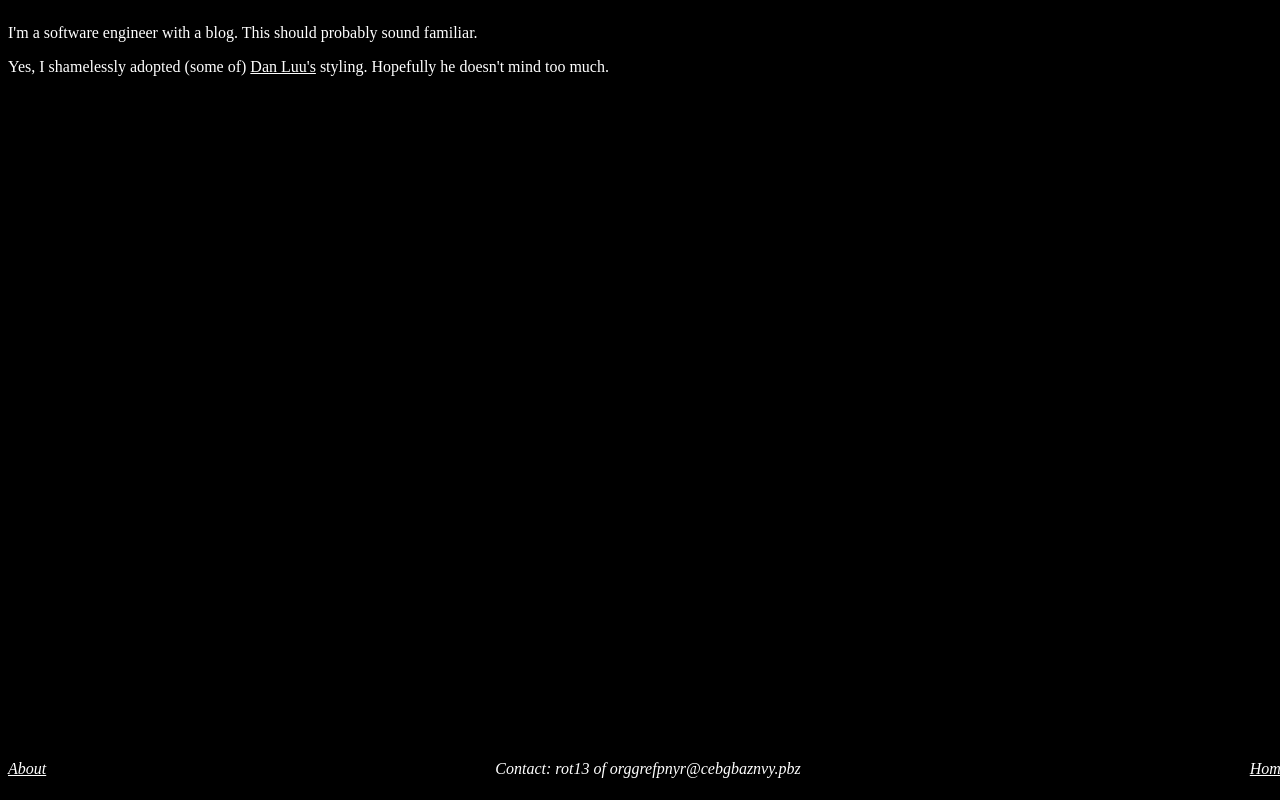
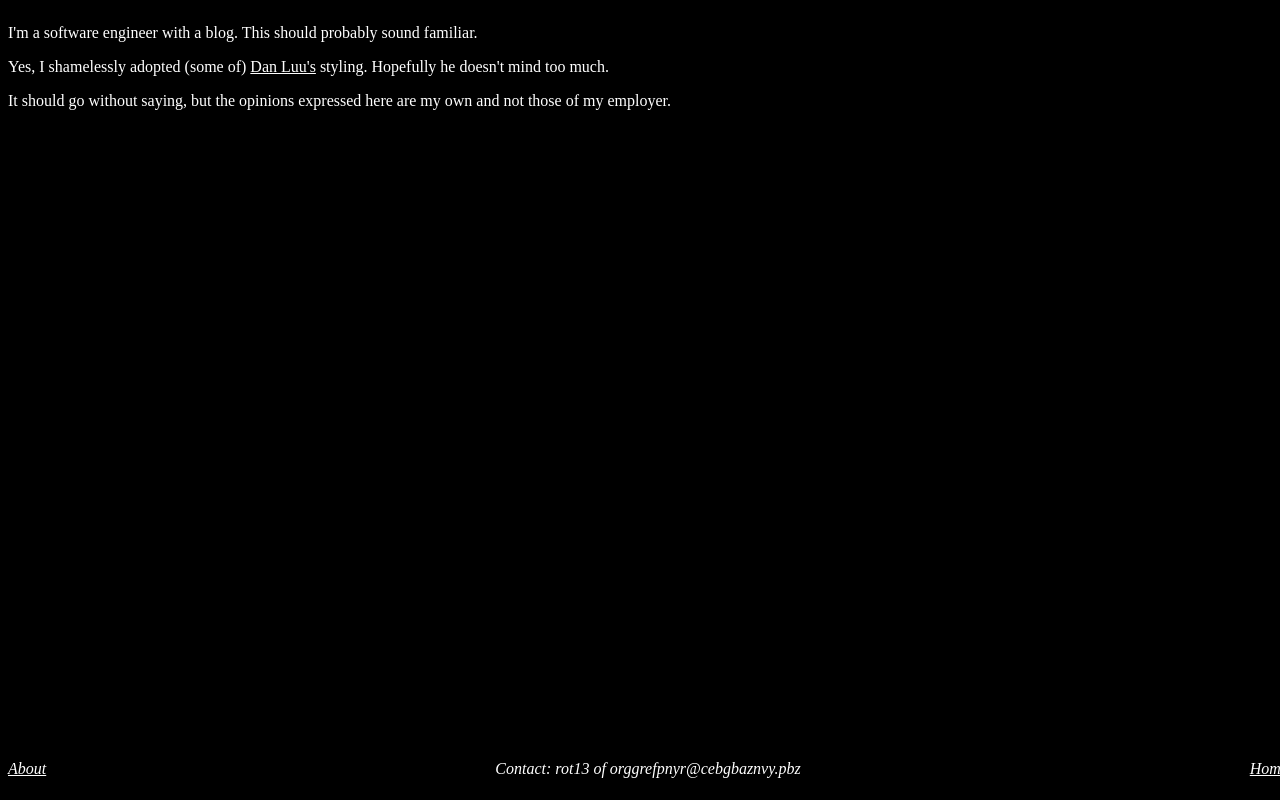
Before and after one commit to b0b3rt/b0b3rt.github.io, a plain HTML site: page about/index.html in a window 1280 px wide. Drawn offline with Linux system fonts and the light colour scheme.

Commit message:
disclaimer

```diff
--- a/about/index.html
+++ b/about/index.html
@@ -28,6 +28,7 @@
         <div>
             <p>I'm a software engineer with a blog.  This should probably sound familiar.</p>
             <p>Yes, I shamelessly adopted (some of) <a href="https://danluu.com/">Dan Luu's</a> styling.  Hopefully he doesn't mind too much.</p>
+            <p>It should go without saying, but the opinions expressed here are my own and not those of my employer.</p>
         </div>
     </body>
     <footer class="ft txt">
```
